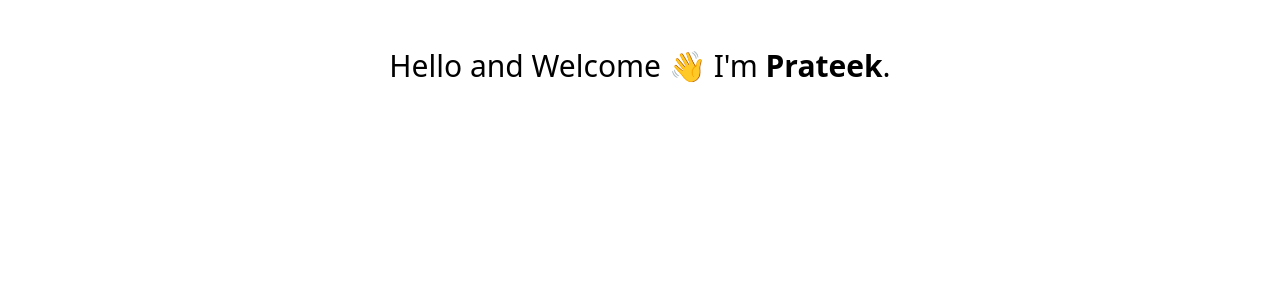
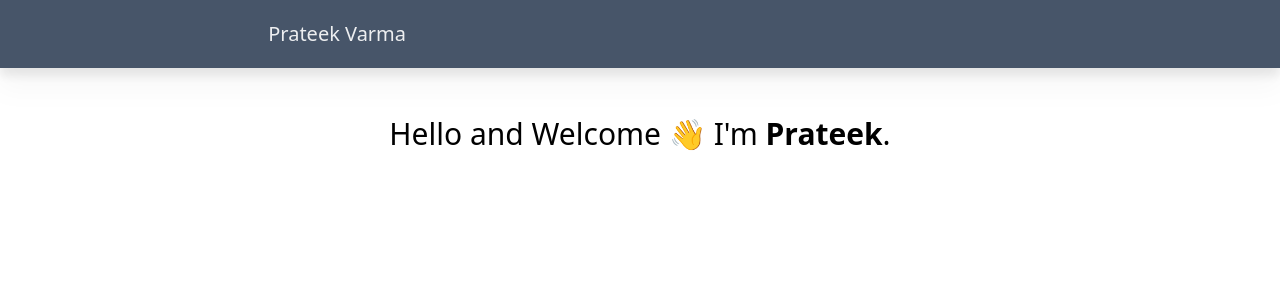
Before and after one commit to prateekvarma/next13-blog-dave, a Next.js app: page / in a window 1280 px wide. Shown: the top 300 px of the page. Built offline with nearby package versions, Linux system fonts and the light colour scheme.

Commit message:
Created the navbar

```diff
--- /dev/null
+++ b/app/components/Navbar.tsx
@@ -0,0 +1,13 @@
+import Link from 'next/link';
+
+export default function Navbar() {
+  return (
+    <nav className='bg-slate-600 p-4 sticky top-0 drop-shadow-xl z-10'>
+      <div className='prose prose-xl mx-auto flex justify-between flex-col sm:flex-row'>
+        <Link href='/' className='text-white/90 no-underline hover:text-white'>
+          Prateek Varma
+        </Link>
+      </div>
+    </nav>
+  );
+}
--- a/app/layout.tsx
+++ b/app/layout.tsx
@@ -1,6 +1,7 @@
 import './globals.css';
 import type { Metadata } from 'next';
 import { Inter } from 'next/font/google';
+import Navbar from './components/Navbar';
 
 const inter = Inter({ subsets: ['latin'] });
 
@@ -16,7 +17,10 @@
 }) {
   return (
     <html lang='en'>
-      <body className='dark:bg-slate-800'>{children}</body>
+      <body className='dark:bg-slate-800'>
+        <Navbar />
+        {children}
+      </body>
     </html>
   );
 }
```
